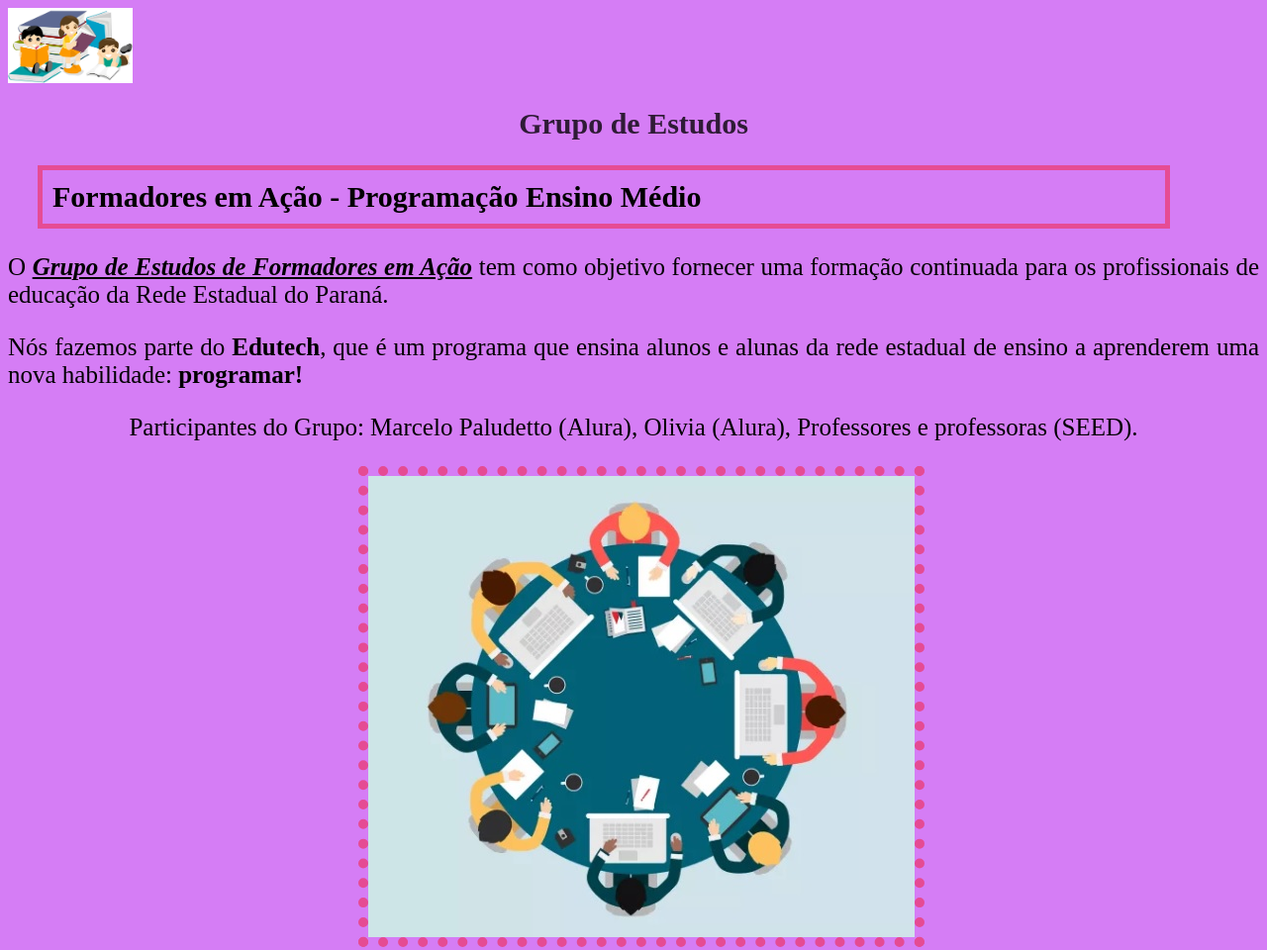
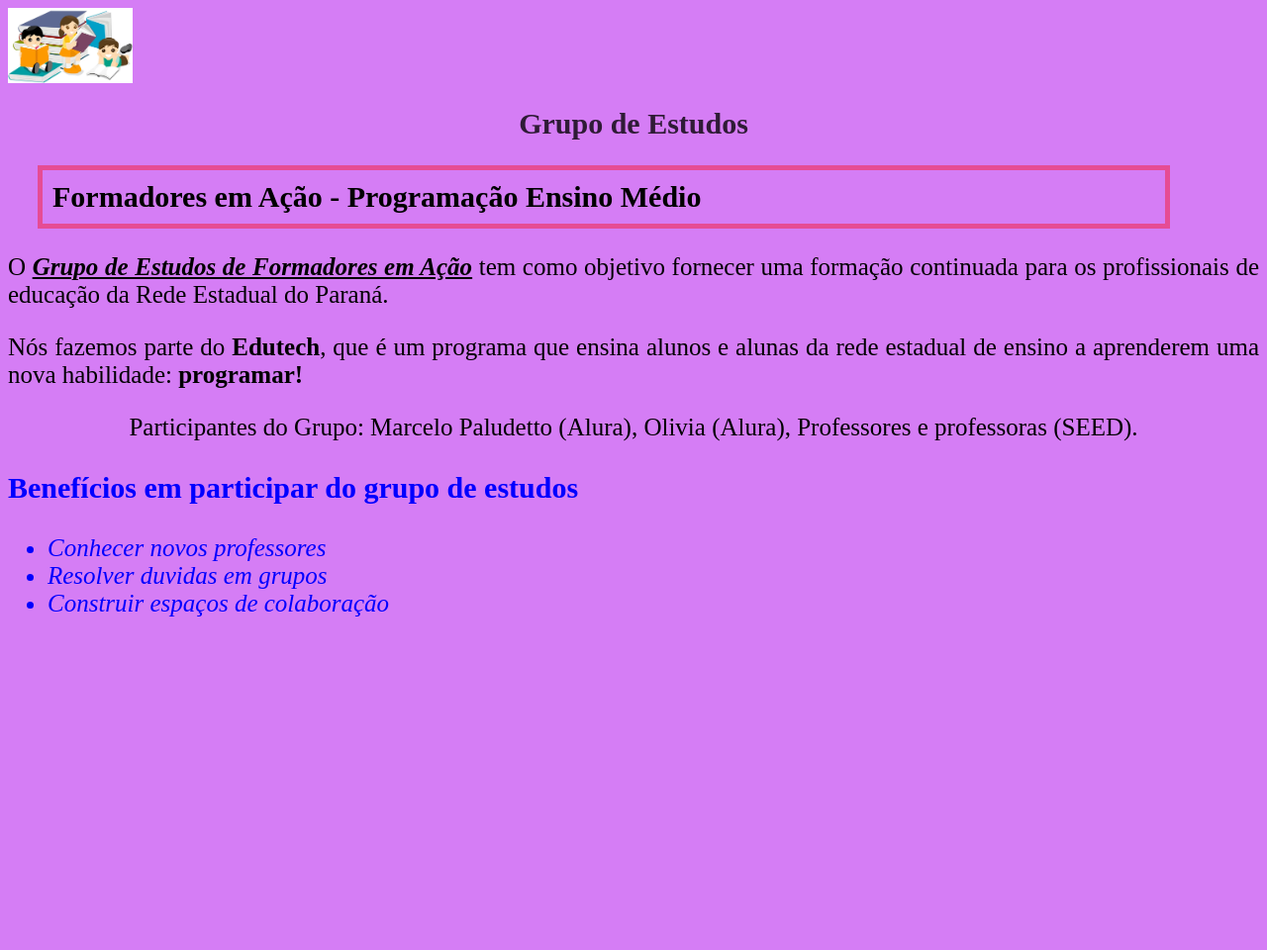
Before and after one commit to ProfEdiane/GEProgramacao-TurmaE, a plain HTML site: page index.html in a window 1280 px wide. Shown: the whole page at 99% size. After the commit the page ends 800 px from the top, so only its background shows below. Drawn offline with Linux system fonts and the light colour scheme; a script that the page names is missing.

Commit message:
atualização 18/08

```diff
--- a/index.html
+++ b/index.html
@@ -4,7 +4,7 @@
 <head>
     <meta charset='utf-8'>
     <meta http-equiv='X-UA-Compatible' content='IE=edge'>
-    <title>Page Title</title>
+    <title>Grupo de Estudos turma E</title>
     <meta name='viewport' content='width=device-width, initial-scale=1'>
     <link rel="stylesheet" href="style.css">
     <script src='main.js'></script>
@@ -12,23 +12,30 @@
 </head>
 
 <body>
-    <img id = "imagem_principal" src ="grupo_de_estudos.jpg">
+    <img id="imagem_principal" src="grupo_de_estudos.jpg">
+    <div>
+        <h1>Grupo de Estudos</h1>
+        <h2>Formadores em Ação - Programação Ensino Médio</h2>
 
+        <p>O <u><i><b>Grupo de Estudos de Formadores em Ação</b></i></u> tem como objetivo fornecer uma formação
+            continuada
+            para os profissionais de educação da Rede Estadual do Paraná. </p>
 
-    <h1>Grupo de Estudos</h1>
-    <h2>Formadores em Ação - Programação Ensino Médio</h2>
+        <p>Nós fazemos parte do <b>Edutech</b>, que é um programa que ensina alunos e alunas da rede estadual de ensino
+            a
+            aprenderem uma nova habilidade: <b>programar!</b> </p>
 
-    <p>O <u><i><b>Grupo de Estudos de Formadores em Ação</b></i></u> tem como objetivo fornecer uma formação continuada
-        para os profissionais de educação da Rede Estadual do Paraná. </p>
-
-    <p>Nós fazemos parte do <b>Edutech</b>, que é um programa que ensina alunos e alunas da rede estadual de ensino a
-        aprenderem uma nova habilidade: <b>programar!</b> </p>
-
-    <p style="text-align: center ;">Participantes do Grupo: Marcelo Paludetto (Alura), Olivia (Alura), Professores e
-        professoras (SEED).</p>
-
-        <img id = "imagem2" src ="Grupo.jpg">
-
+        <p id="A">Participantes do Grupo: Marcelo Paludetto (Alura), Olivia (Alura), Professores e
+            professoras (SEED).</p>
+    </div>
+    <div>
+        <h3>Benefícios em participar do grupo de estudos</h3>
+        <ul>
+            <li class="itens">Conhecer novos professores</li>
+            <li class="itens">Resolver duvidas em grupos</li>
+            <li class="itens">Construir espaços de colaboração</li>
+        </ul>
+    </div>
 </body>
 
 </html>
--- a/style.css
+++ b/style.css
@@ -22,6 +22,19 @@ p {
  text-align: justify;
  font-size: 25px;
  }
+#A {
+    text-align: center;
+}
+h3 {
+    font-size: 30px;
+    color: blue;
+    }
+.itens{
+    color: blue;
+    font-size: 25px;
+    font-style: italic;
+
+}
 
 #imagem_principal {
     width: 10%;
```
